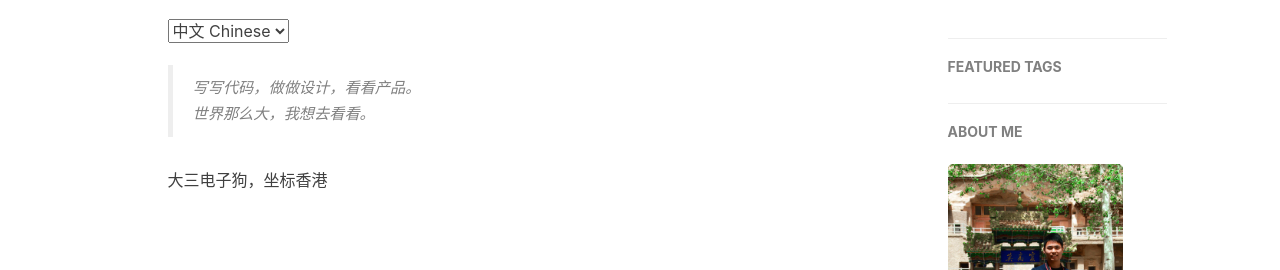
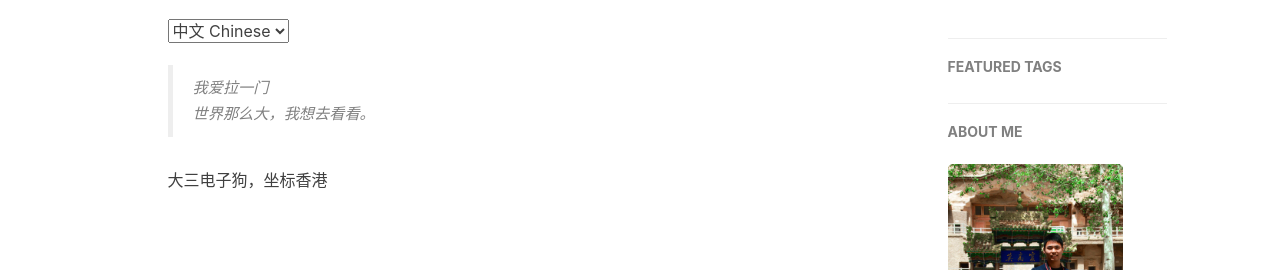
Before and after one commit to lucasushi/lueshen-old-blog, a Jekyll site: the page built from about.html, in a window 1280 px wide. Shown: the part 420-690 px from the top of the page. Built offline with Jekyll 4.4.1, drawn with Linux system fonts in a browser that asks for light colours; nearby versions of some CDN libraries; comment, search, counter and statistics services are not loaded.

Commit message:
Update about.html

```diff
--- a/about.html
+++ b/about.html
@@ -15,7 +15,7 @@ header-img: "img/about-bg.jpg"
 <div class="zh post-container">
 
     <!--copied from markdown -->
-    <blockquote><p>写写代码，做做设计，看看产品。<br>
+    <blockquote><p>我爱拉一门<br>
     世界那么大，我想去看看。</p></blockquote>
 
     <p>大三电子狗，坐标香港</p>
```
